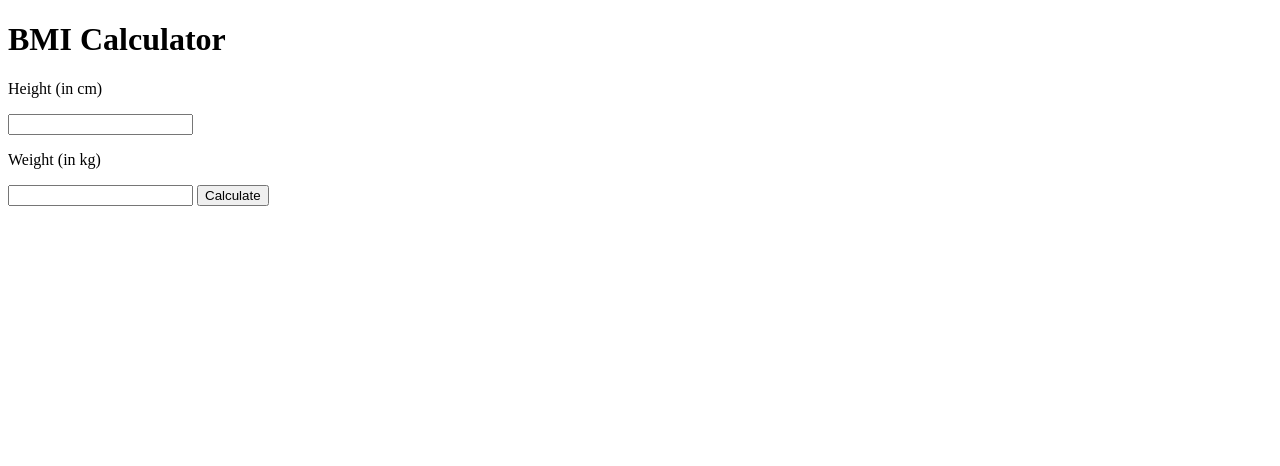
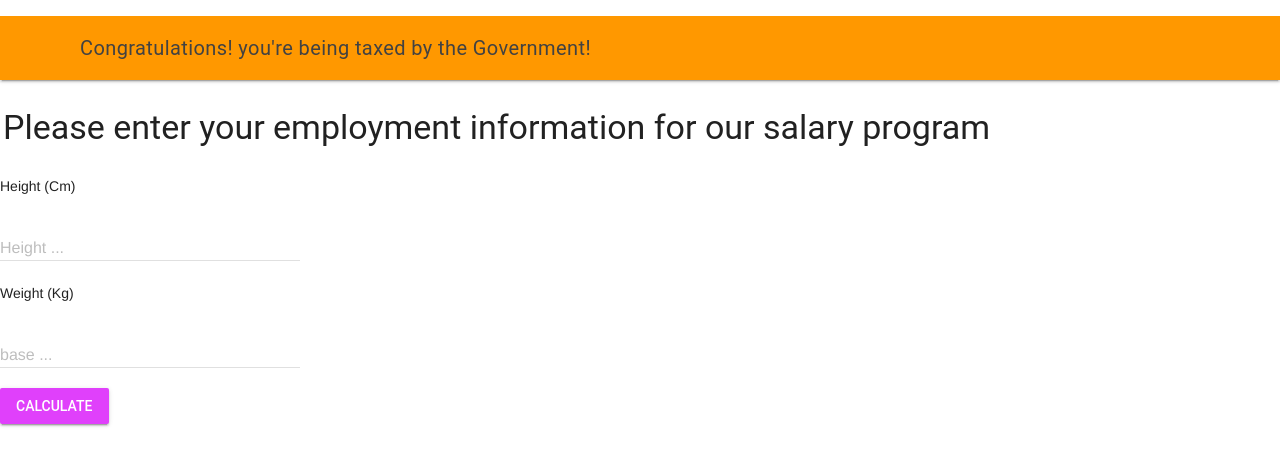
Before and after one commit to ICS20-Edward-McNamara/Assign-02-HTML-Calculations, a plain HTML site: page index.html in a window 1280 px wide. Drawn offline with nearby package versions, Linux system fonts and the light colour scheme.

Commit message:
added _______

```diff
--- a/index.html
+++ b/index.html
@@ -1,29 +1,80 @@
 <!DOCTYPE html>
 <html>
+  <head>
+    <meta charset="utf-8" />
+    <meta name="description" content="Area with JavaScript" />
+    <meta name="keywords" content="immaculata, ics2o" />
+    <meta name="author" content="Edward Mcnamara" />
+    <meta name="viewport" content="width=device-width, initial-scale=1.0" />
+    <link rel="apple-touch-icon" sizes="180x180" href="./fav1_index/apple-touch-icon.png" />
+    <link rel="icon" type="image/png" sizes="32x32" href="./fav1_index/favicon-32x32.png" />
+    <link rel="icon" type="image/png" sizes="16x16" href="./fav1_index/favicon-16x16.png" />
+    <link rel="manifest" href="./fav1_index/site.webmanifest" />
+    <link rel="stylesheet" href="https://fonts.googleapis.com/icon?family=Material+Icons" />
+    <link rel="stylesheet" href="https://code.getmdl.io/1.3.0/material.orange-purple.min.css" />
+    <link rel="stylesheet" href="./css/style.css" />
+    <title> Taxation, with JavaScript</title>
+  </head>
+  <body>
+    <script defer src="https://code.getmdl.io/1.3.0/material.min.js">		</script>
+    <script src="./js/script.js"></script>
+    <div class="mdl-layout mdl-js-layout mdl-layout--fixed-header">
+      <header class="mdl-layout__header">
+        <div class="mdl-layout__header-row">
+          <span class="mdl-layout-title"> Congratulations! you're being taxed by the Government!</span>
+        </div>
+      </header>
+      <main class="mdl-layout__content">
+        <table>
+          <tr>
+            <th>
+              <h3>Please enter your employment information for our salary program</h3>
+            </th>
+          </tr>
+        </table>
+        <!-- Simple Textfield -->
+        <form action="#">
+          <p>Height (Cm)</p>
+          <div class="mdl-textfield mdl-js-textfield">
+            <input
+              class="mdl-textfield__input"
+              type="text"
+              pattern="-?[0-9]*(\.[0-9]+)?"
+              id="height"
+            />
+            <label class="mdl-textfield__label" for="height">Height ...</label>
+            <span class="mdl-textfield__error">Input is not a number!</span>
+          </div>
+        </form>
 
-<head>
-    <!-- Include JS files -->
-    <script src="./js/script.js"></script>
-</head>
+        <!-- Numeric Textfield -->
+        <form action="#">
+          <p>Weight (Kg)</p>
+          <div class="mdl-textfield mdl-js-textfield">
+            <input
+              class="mdl-textfield__input"
+              type="text"
+              pattern="-?[0-9]*(\.[0-9]+)?"
+              id="weight"
+            />
+            <label class="mdl-textfield__label" for="weight">base ...</label>
+            <span class="mdl-textfield__error">Input is not a number!</span>
+          </div>
+        </form>
 
-<body>
-    <div class="container">
-        <h1>BMI Calculator</h1>
-
-        <!-- Option for providing height
-            and weight to the user-->
-        <p>Height (in cm)</p>
-
-        <input type="text" id="height">
-
-        <p>Weight (in kg)</p>
-
-        <input type="text" id="weight">
-
-        <button id="button" onclick="calculate()">Calculate</button>
-
-        <div id="bmi"></div>
+        <!-- Raised button with ripple -->
+        <button
+          class="mdl-button mdl-js-button mdl-button--raised mdl-js-ripple-effect mdl-button--accent"
+          onclick="calculate()"
+        >
+          Calculate
+        </button>
+        <br />
+        <p>
+            <div id="bmi"></div>
+          </div>
+        </p>
+      </main>
     </div>
-</body>
-
+  </body>
 </html>
--- a/js/script.js
+++ b/js/script.js
@@ -1,4 +1,8 @@
-
+// Copyright (c) 2022 Edward Mcnamara All rights reserved
+//
+// Created by: Edward Mcnamara
+// Created on: March 2022
+// This file contains the JS functions for index.html
 
 'use strict'
 /**
@@ -10,23 +14,24 @@ function calculate () {
   let weight = parseFloat(document.getElementById('weight').value)
 
   // process
-  const CONVERSION_RATE = 0.10
-  let heightm = height * CONVERSION_RATE
-  let bmi = weight / heightm ** 2
+  const CONVERSION_RATE = 0.01
+  let heightConverted = height * CONVERSION_RATE
+  let bmi = weight / heightConverted **2
 
 
+   // //Dividing as per the bmi conditions
+   //       if (bmi < 18.6) result.innerHTML =
+   //          `Under Weight : <span>${bmi}</span>`;
 
-  // Dividing as per the bmi conditions
-    //     if (bmi < 18.6) result.innerHTML =
-    //         `Under Weight : <span>${bmi}</span>`;
+   //       else if (bmi >= 18.6 && bmi < 24.9)
+   //      result.innerHTML =
+   //              `Normal : <span>${bmi}</span>`;
 
-    //     else if (bmi >= 18.6 && bmi < 24.9)
-    //         result.innerHTML =
-    //             `Normal : <span>${bmi}</span>`;
+   //       else result.innerHTML =
+   //        `Over Weight : <span>${bmi}</span>`;
+   //   }
 
-    //     else result.innerHTML =
-    //         `Over Weight : <span>${bmi}</span>`;
-    // }
+  // output
+  document.getElementById('bmi').innerHTML = 'Your BMI is ' + bmi.toFixed(2)
 
- // output
-  document.getElementById('bmi').innerHTML = 'The governement will take' + ' $' + bmi
+}
```
